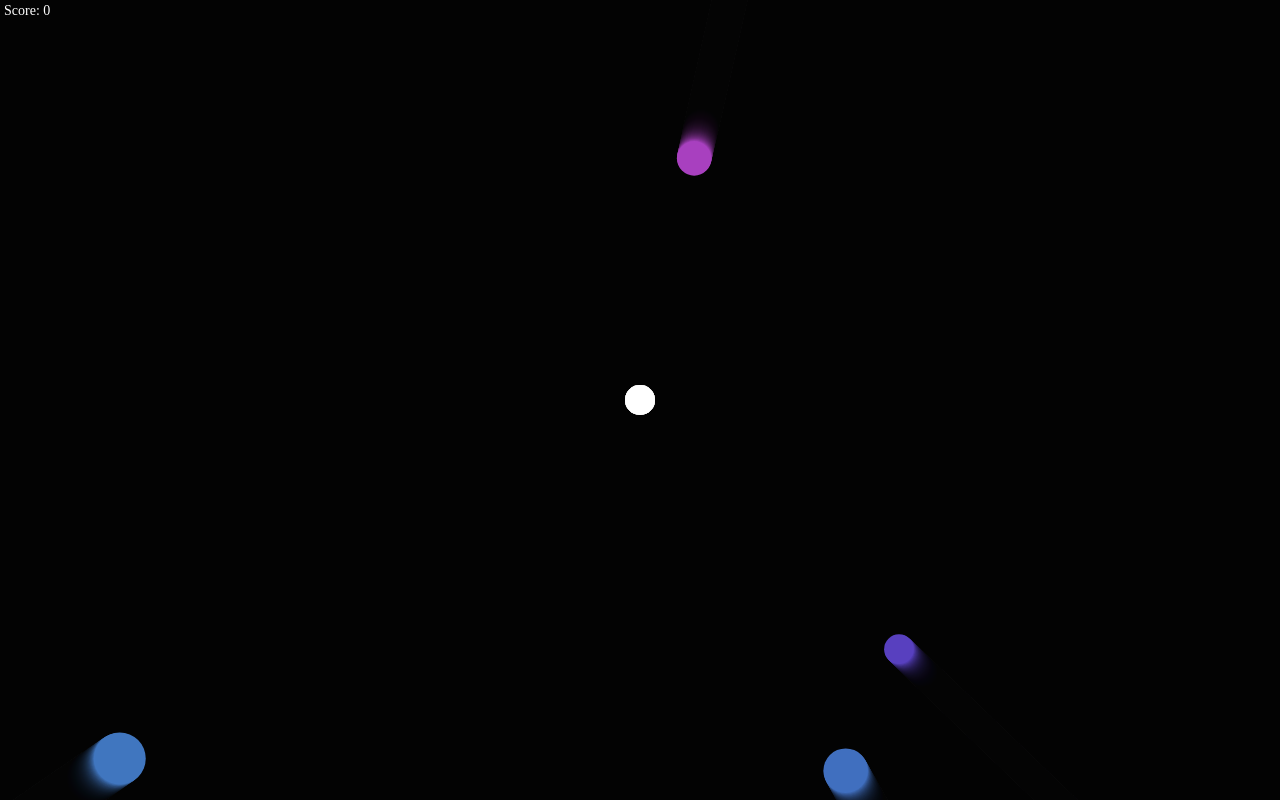
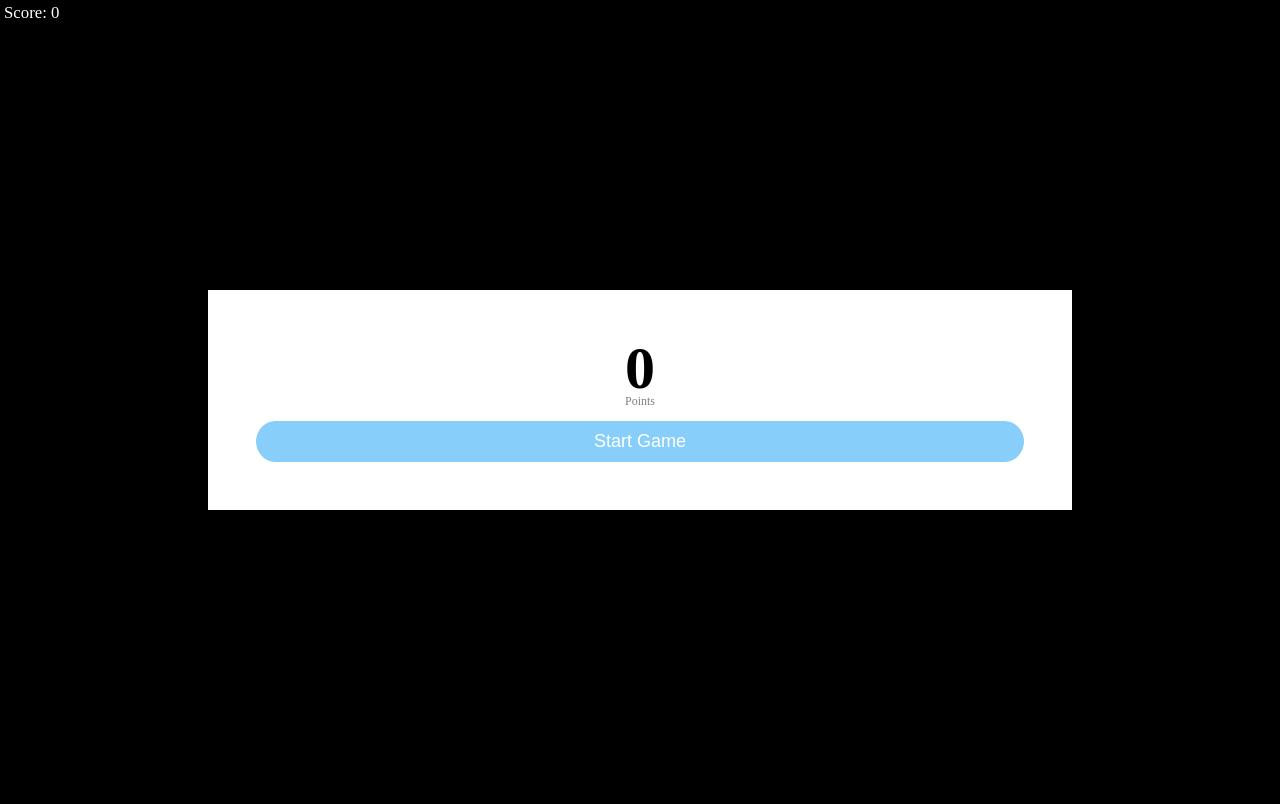
Before and after one commit to MattfromWii-Sports/canvas-2d-basic-shooter, a plain HTML site: page index.html in a window 1280 px wide. Drawn offline with nearby package versions, Linux system fonts and the light colour scheme.

Commit message:
Add Start/Restart Menu

```diff
--- a/index.html
+++ b/index.html
@@ -8,22 +8,74 @@
         <title>2d canvas space game</title>
     </head>
     <style>
-        body {
+        * {
             padding: 0;
             margin: 0;
+        }
+        html {
+            font-size: 12px;
+        }
+        body {
             overflow: hidden;
+            background-color: black;
         }
         .score-container {
             position: fixed;
             color: white;
-            font-size: 14px;
+            font-size: 1.4rem;
             margin-left: 4px;
             margin-top: 3px;
             user-select: none;
         }
+        .modal-container {
+            display: flex;
+            position: fixed;
+            justify-content: center;
+            align-items: center;
+            top: 0;
+            left: 0;
+            width: 100vw;
+            height: 100svh;
+        }
+        .modal {
+            background-color: white;
+            padding: 4rem;
+            width: 60vw;
+            min-width: 30rem;
+            display: flex;
+            flex-direction: column;
+            justify-content: center;
+            align-items: center;
+        }
+        h1 {
+            font-size: 5rem;
+            line-height: 1;
+        }
+        .modal > p {
+            color: gray;
+            font-size: 1rem;
+            margin-top: -4px;
+            margin-bottom: 1rem;
+        }
+        .start-btn {
+            color: white;
+            background-color: lightskyblue;
+            border-style: none;
+            border-radius: 30vw/50svh;
+            width: 100%;
+            font-size: 1.5rem;
+            padding: 0.8rem;
+        }
     </style>
     <body>
         <div class="score-container"><span>Score: </span><span id="score-el">0</span></div>
+        <div class="modal-container">
+            <div class="modal">
+                <h1 id="final-score">0</h1>
+                <p>Points</p>
+                <button class="start-btn">Start Game</button>
+            </div>
+        </div>
         <canvas></canvas>
     </body>
 </html>
--- a/script.js
+++ b/script.js
@@ -5,6 +5,9 @@ canvas.width = innerWidth;
 canvas.height = innerHeight;
 
 const scoreEl = document.querySelector('#score-el');
+const startGameBtn = document.querySelector('.start-btn');
+const modalContainer = document.querySelector('.modal-container');
+const scoreFinalEl = document.querySelector('#final-score');
 
 class Player {
     constructor(x, y, radius, color) {
@@ -102,10 +105,21 @@ class Particle {
 const x = canvas.width / 2;
 const y = canvas.height / 2;
 
-const player = new Player(x, y, 15, 'white');
-const projectiles = [];
-const enemies = [];
-const particles = [];
+let player = new Player(x, y, 15, 'white');
+let projectiles = [];
+let enemies = [];
+let particles = [];
+
+function init() {
+    player = new Player(x, y, 15, 'white');
+    projectiles = [];
+    enemies = [];
+    particles = [];
+    score = 0;
+    scoreEl.textContent = score;
+    scoreFinalEl.textContent = score;
+
+}
 
 function spawnEnemies() {
     setInterval(() => {
@@ -167,6 +181,8 @@ function animate() {
         //ends game, player hit
         if(dist - enemy.radius - player.radius < 1) {
             cancelAnimationFrame(animationId);
+            modalContainer.style.display = 'flex';
+            scoreFinalEl.textContent = score;
         }
 
         //Projectile to Enemy collision
@@ -224,5 +240,9 @@ addEventListener('click', (e) => {
         velocity))
 });
 
-animate();
-spawnEnemies();
+startGameBtn.addEventListener('click', () => {
+    init();
+    animate();
+    spawnEnemies();
+    modalContainer.style.display = 'none';
+});
```
